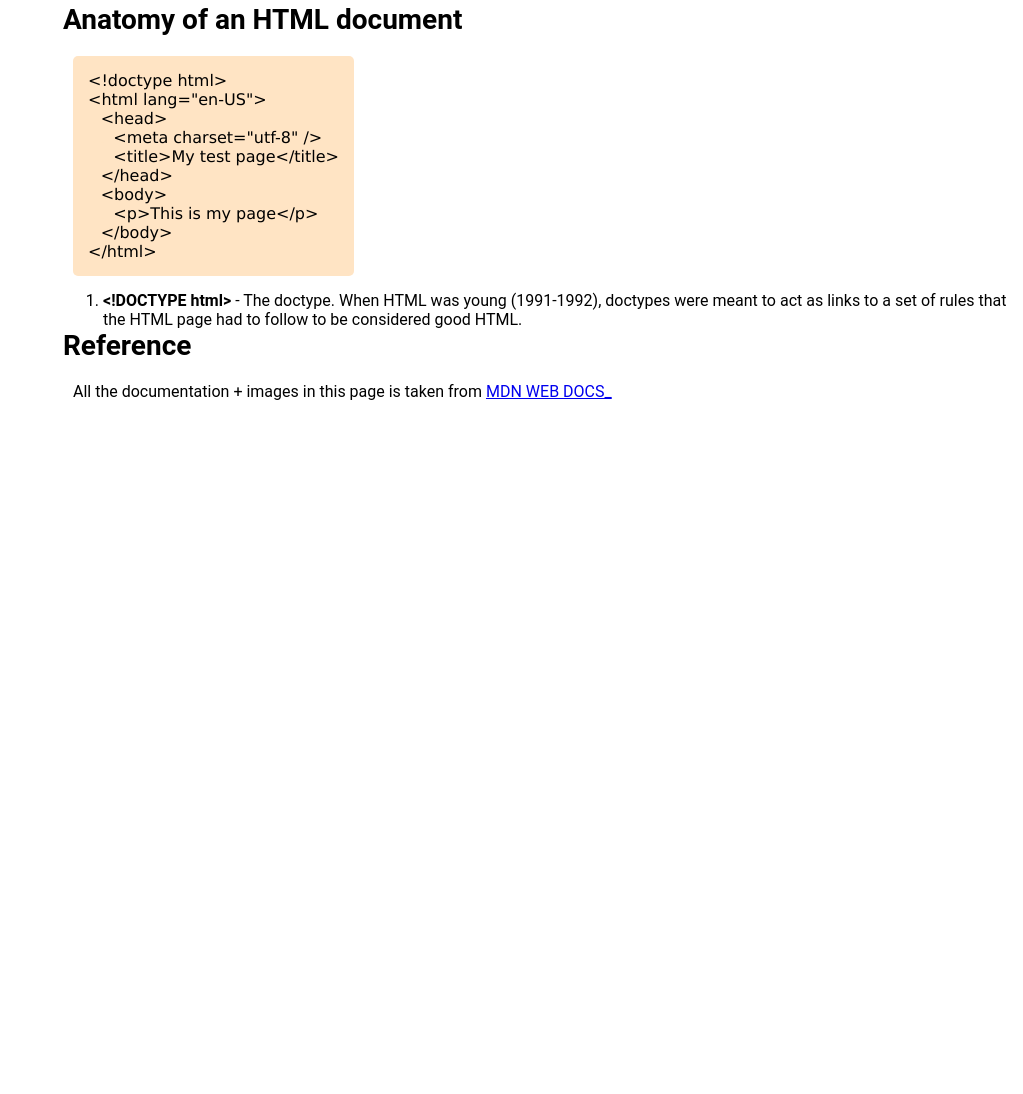
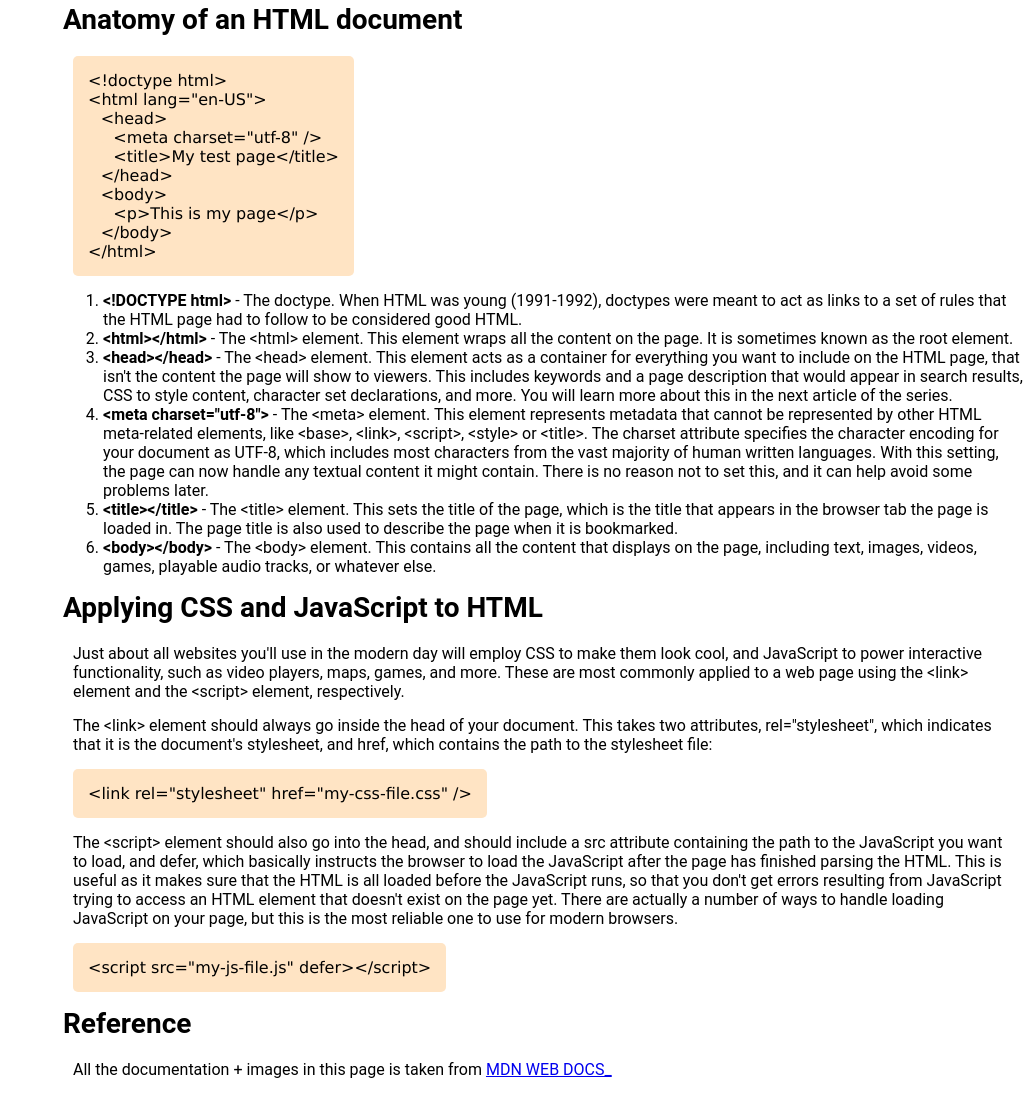
Before and after one commit to BurcisWolf/FreeCodeCamp---Technical-Documentation-Page, a plain HTML site: page index.html in a window 1280 px wide. Shown: the part 1158-2252 px from the top of the page, without its empty margins (257-1280 px from the left). Before the commit the page ends 1574 px from the top, so only its background shows below. Drawn offline with Linux system fonts and the light colour scheme.

Commit message:
Added another 2 sections

```diff
--- a/index.html
+++ b/index.html
@@ -12,7 +12,8 @@
         <ul>
             <li><a href="#what_is">What is HTML ?</a></li>
             <li><a href="#getting_started">Getting Started</a></li>
-            <li><a href="#html_page">entire HTML page</a></li>
+            <li><a href="#html_page">Entire HTML page</a></li>
+            <li><a href="#css_js">Adding CSS and JS</a></li>
             <li><a href="#reference">Reference</a></li>
         </ul>
     </nav>
@@ -55,7 +56,20 @@
             </p>
             <ol>
                 <li><span class="bold">&lt;!DOCTYPE html></span> - The doctype. When HTML was young (1991-1992), doctypes were meant to act as links to a set of rules that the HTML page had to follow to be considered good HTML.</li>
+                <li><span class="bold">&lt;html>&lt;/html></span> - The &lt;html> element. This element wraps all the content on the page. It is sometimes known as the root element.</li>
+                <li><span class="bold">&lt;head>&lt;/head></span> - The &lt;head> element. This element acts as a container for everything you want to include on the HTML page, that isn't the content the page will show to viewers. This includes keywords and a page description that would appear in search results, CSS to style content, character set declarations, and more. You will learn more about this in the next article of the series.</li>
+                <li><span class="bold">&lt;meta charset="utf-8"></span> - The &lt;meta> element. This element represents metadata that cannot be represented by other HTML meta-related elements, like &lt;base>, &lt;link>, &lt;script>, &lt;style> or &lt;title>. The charset attribute specifies the character encoding for your document as UTF-8, which includes most characters from the vast majority of human written languages. With this setting, the page can now handle any textual content it might contain. There is no reason not to set this, and it can help avoid some problems later.</li>
+                <li><span class="bold">&lt;title>&lt;/title></span> - The &lt;title> element. This sets the title of the page, which is the title that appears in the browser tab the page is loaded in. The page title is also used to describe the page when it is bookmarked.</li>
+                <li><span class="bold">&lt;body>&lt;/body></span> - The &lt;body> element. This contains all the content that displays on the page, including text, images, videos, games, playable audio tracks, or whatever else.</li>
             </ol>
+        </section>
+        <section class="main-section" id="css_js">
+            <h2>Applying CSS and JavaScript to HTML</h2>
+            <p>Just about all websites you'll use in the modern day will employ CSS to make them look cool, and JavaScript to power interactive functionality, such as video players, maps, games, and more. These are most commonly applied to a web page using the &lt;link> element and the &lt;script> element, respectively.</p>
+            <p>The &lt;link> element should always go inside the head of your document. This takes two attributes, rel="stylesheet", which indicates that it is the document's stylesheet, and href, which contains the path to the stylesheet file:</p>
+            <p class="code">&lt;link rel="stylesheet" href="my-css-file.css" /></p>
+            <p>The &lt;script> element should also go into the head, and should include a src attribute containing the path to the JavaScript you want to load, and defer, which basically instructs the browser to load the JavaScript after the page has finished parsing the HTML. This is useful as it makes sure that the HTML is all loaded before the JavaScript runs, so that you don't get errors resulting from JavaScript trying to access an HTML element that doesn't exist on the page yet. There are actually a number of ways to handle loading JavaScript on your page, but this is the most reliable one to use for modern browsers.</p>
+            <p class="code">&lt;script src="my-js-file.js" defer>&lt;/script></p>
         </section>
         <section class="main-section" id="reference">
             <h2>Reference</h2>
--- a/styles.css
+++ b/styles.css
@@ -66,3 +66,6 @@ main .main-section .code {
 .invis {
     color: bisque;
 }
+main .main-section ol {
+    padding-bottom: 15px;
+}
```
